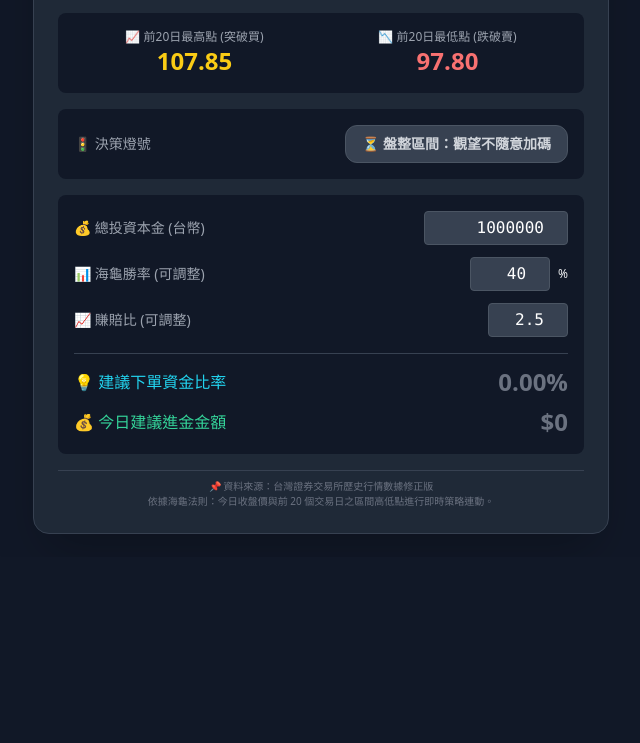
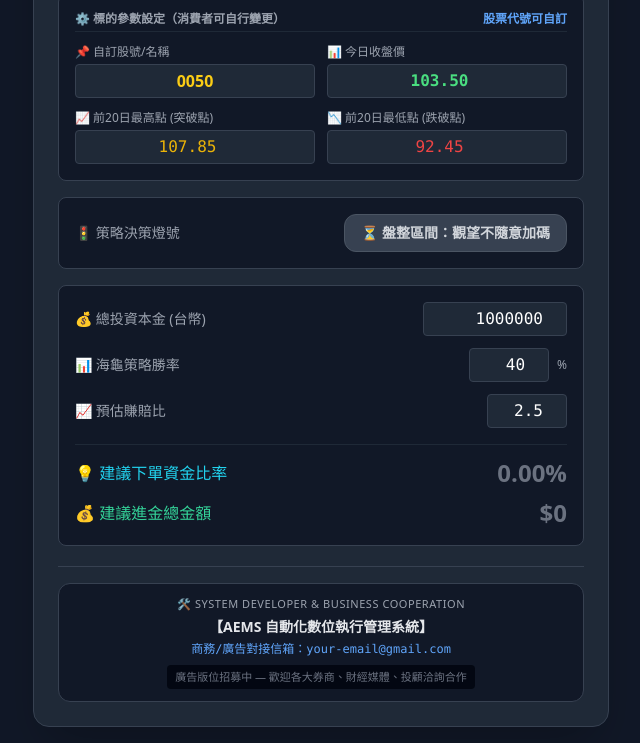
Before and after one commit to jicaems/0050-turtle-kelly, a plain HTML site: page index.html in a window 1280 px wide. Shown: the part 243-986 px from the top of the page, without its empty margins (319-959 px from the left). Before the commit the page ends 800 px from the top, so only its background shows below. Drawn offline with nearby package versions, Linux system fonts and the light colour scheme.

Commit message:
Update index.html

```diff
--- a/index.html
+++ b/index.html
@@ -3,130 +3,113 @@
 <head>
     <meta charset="UTF-8">
     <meta name="viewport" content="width=device-width, initial-scale=1.0">
-    <title>0050 海龜凱利導航儀 | 全自動旗艦版</title>
+    <title>海龜凱利資產導航儀 | 總監概念版</title>
     <script src="https://cdn.tailwindcss.com"></script>
 </head>
-<body class="bg-gray-900 text-gray-100 min-h-screen flex items-center justify-center p-4">
+<body class="bg-gray-900 text-gray-100 min-h-screen flex flex-col items-center justify-center p-4">
 
 <div class="max-w-xl w-full bg-gray-800 rounded-2xl shadow-2xl p-6 border border-gray-700">
-    <div class="text-center mb-6">
-        <h1 class="text-2xl font-bold text-blue-400">🐢 0050 海龜凱利導航儀</h1>
-        <p class="text-xs text-gray-400">全自動歷史資料連動 | 嚴格海龜邏輯修正版</p>
+
+    <div class="text-center mb-4">
+        <h1 class="text-2xl font-bold text-blue-400">🐢 海龜凱利資產導航儀</h1>
+        <p class="text-xs text-gray-400">自訂股號數據配置 | 策略資金全自動連動</p>
     </div>
 
-    <div id="status" class="text-center text-green-400 text-sm py-2">✅ 系統已成功載入 0050 真實歷史數據</div>
+    <div class="mb-5 bg-gradient-to-r from-blue-950 to-indigo-950 border border-blue-800 rounded-xl p-4 text-center shadow-inner">
+        <p class="text-sm text-blue-300 font-bold">🔥 想要「全自動免手打」的 Google Sheets 海龜追蹤表？</p>
+        <p class="text-xs text-gray-400 mt-1">內建 0050 真實歷史數據，每天自動幫你算好 N 值與 ATR</p>
+        <a href="https://your-link-here.com" target="_blank" class="mt-2.5 inline-block text-xs bg-blue-500 hover:bg-blue-600 text-white font-bold py-1.5 px-6 rounded-full transition-all animate-pulse shadow-md">
+            👉 點此加入專屬社群，免費領取終極模組
+        </a>
+    </div>
 
-    <div class="bg-gray-900 rounded-lg p-4 mb-4">
-        <div class="grid grid-cols-2 gap-3 text-center">
+    <div class="bg-gray-900 rounded-lg p-4 mb-4 border border-gray-700">
+        <div class="text-xs font-bold text-gray-400 mb-3 pb-1 border-b border-gray-800 flex justify-between">
+            <span>⚙️ 標的參數設定（消費者可自行變更）</span>
+            <span class="text-blue-400">股票代號可自訂</span>
+        </div>
+
+        <div class="grid grid-cols-2 gap-3 mb-3">
             <div>
-                <div class="text-gray-400 text-xs">📊 今日收盤價 (2026/06/09)</div>
-                <div id="currentPrice" class="text-3xl font-bold text-green-400">103.50</div>
+                <label class="block text-gray-400 text-xs mb-1">📌 自訂股號/名稱</label>
+                <input type="text" id="stockCode" value="0050" class="w-full bg-gray-800 border border-gray-700 rounded px-2 py-1 text-center font-bold text-yellow-400 focus:outline-none focus:border-blue-500">
             </div>
             <div>
-                <div class="text-gray-400 text-xs">📅 數據更新時間</div>
-                <div id="dataDate" class="text-sm text-gray-400">2026/06/09</div>
+                <label class="block text-gray-400 text-xs mb-1">📊 今日收盤價</label>
+                <input type="number" id="currentPrice" value="103.50" step="0.01" class="w-full bg-gray-800 border border-gray-700 rounded px-2 py-1 text-center font-mono text-green-400 font-bold focus:outline-none focus:border-blue-500">
+            </div>
+        </div>
+
+        <div class="grid grid-cols-2 gap-3">
+            <div>
+                <label class="block text-gray-400 text-xs mb-1">📈 前20日最高點 (突破點)</label>
+                <input type="number" id="high20" value="107.85" step="0.01" class="w-full bg-gray-800 border border-gray-700 rounded px-2 py-1 text-center font-mono text-yellow-500 focus:outline-none focus:border-blue-500">
+            </div>
+            <div>
+                <label class="block text-gray-400 text-xs mb-1">📉 前20日最低點 (跌破點)</label>
+                <input type="number" id="low20" value="92.45" step="0.01" class="w-full bg-gray-800 border border-gray-700 rounded px-2 py-1 text-center font-mono text-red-500 focus:outline-none focus:border-blue-500">
             </div>
         </div>
     </div>
 
-    <div class="bg-gray-900 rounded-lg p-4 mb-4">
-        <div class="grid grid-cols-2 gap-3 text-center">
-            <div>
-                <div class="text-gray-400 text-xs">📈 前20日最高點 (突破買)</div>
-                <div id="high20" class="text-2xl font-bold text-yellow-400">107.85</div>
-            </div>
-            <div>
-                <div class="text-gray-400 text-xs">📉 前20日最低點 (跌破賣)</div>
-                <div id="low20" class="text-2xl font-bold text-red-400">92.45</div>
-            </div>
-        </div>
-    </div>
-
-    <div class="bg-gray-900 rounded-lg p-4 mb-4">
+    <div class="bg-gray-900 rounded-lg p-4 mb-4 border border-gray-700">
         <div class="flex justify-between items-center">
-            <span class="text-gray-400 text-sm">🚦 決策燈號</span>
+            <span class="text-gray-400 text-sm font-medium">🚦 策略決策燈號</span>
             <span id="signal" class="px-4 py-2 rounded-xl font-bold text-sm bg-gray-700 text-gray-300 border border-gray-600">
                 ⏳ 計算中...
             </span>
         </div>
     </div>
 
-    <div class="bg-gray-900 rounded-lg p-4">
+    <div class="bg-gray-900 rounded-lg p-4 border border-gray-700">
         <div class="flex justify-between items-center mb-3">
             <span class="text-gray-400 text-sm">💰 總投資本金 (台幣)</span>
-            <input type="number" id="totalCapital" value="1000000" step="10000" class="w-36 bg-gray-700 border border-gray-600 rounded px-2 py-1 text-right font-mono text-white focus:outline-none focus:border-blue-500">
+            <input type="number" id="totalCapital" value="1000000" step="10000" class="w-36 bg-gray-800 border border-gray-700 rounded px-2 py-1 text-right font-mono text-white focus:outline-none focus:border-blue-500">
         </div>
         <div class="flex justify-between items-center mb-3">
-            <span class="text-gray-400 text-sm">📊 海龜勝率 (可調整)</span>
+            <span class="text-gray-400 text-sm">📊 海龜策略勝率</span>
             <div class="flex items-center gap-2">
-                <input type="number" id="winRate" value="40" step="1" min="1" max="100" class="w-20 bg-gray-700 border border-gray-600 rounded px-2 py-1 text-right font-mono text-white focus:outline-none focus:border-blue-500">
-                <span class="text-xs">%</span>
+                <input type="number" id="winRate" value="40" step="1" min="1" max="100" class="w-20 bg-gray-800 border border-gray-700 rounded px-2 py-1 text-right font-mono text-white focus:outline-none focus:border-blue-500">
+                <span class="text-xs text-gray-400">%</span>
             </div>
         </div>
         <div class="flex justify-between items-center mb-4">
-            <span class="text-gray-400 text-sm">📈 賺賠比 (可調整)</span>
-            <input type="number" id="profitLossRatio" value="2.5" step="0.1" min="0.5" class="w-20 bg-gray-700 border border-gray-600 rounded px-2 py-1 text-right font-mono text-white focus:outline-none focus:border-blue-500">
+            <span class="text-gray-400 text-sm">📈 預估賺賠比</span>
+            <input type="number" id="profitLossRatio" value="2.5" step="0.1" min="0.5" class="w-20 bg-gray-800 border border-gray-700 rounded px-2 py-1 text-right font-mono text-white focus:outline-none focus:border-blue-500">
         </div>
-        <div class="border-t border-gray-700 pt-3">
+
+        <div class="border-t border-gray-800 pt-3">
             <div class="flex justify-between items-center">
                 <span class="text-cyan-400 font-medium">💡 建議下單資金比率</span>
                 <span id="kellyRatio" class="text-2xl font-bold text-blue-400">0%</span>
             </div>
             <div class="flex justify-between items-center mt-2">
-                <span class="text-emerald-400 font-medium">💰 今日建議進金金額</span>
+                <span class="text-emerald-400 font-medium">💰 建議進金總金額</span>
                 <span id="suggestedAmount" class="text-2xl font-bold text-emerald-400">$0</span>
             </div>
         </div>
     </div>
 
-    <div class="text-center text-[10px] text-gray-500 mt-4 pt-2 border-t border-gray-700">
-        📌 資料來源：台灣證券交易所歷史行情數據修正版<br>
-        依據海龜法則：今日收盤價與前 20 個交易日之區間高低點進行即時策略連動。
+    <div class="mt-5 pt-4 border-t border-gray-700 text-center">
+        <div class="bg-gray-900 rounded-xl p-3 border border-gray-700 inline-block w-full">
+            <p class="text-[11px] text-gray-400 uppercase tracking-wider">🛠️ SYSTEM DEVELOPER & BUSINESS COOPERATION</p>
+            <p class="text-sm text-gray-200 mt-1 font-bold">【AEMS 自動化數位執行管理系統】</p>
+            <p class="text-xs text-blue-400 mt-1 font-mono">商務/廣告對接信箱：your-email@gmail.com</p>
+            <div class="mt-2 text-[11px] text-gray-500 bg-gray-950 rounded py-1 px-2 inline-block">
+                廣告版位招募中 — 歡迎各大券商、財經媒體、投顧洽詢合作
+            </div>
+        </div>
     </div>
+
 </div>
 
 <script>
-    const historicalData = [
-        { date: "2026/05/13", close: 98.20, high: 99.15, low: 97.80 },
-        { date: "2026/05/14", close: 99.05, high: 99.50, low: 98.60 },
-        { date: "2026/05/15", close: 100.30, high: 100.80, low: 99.70 },
-        { date: "2026/05/16", close: 99.85, high: 100.20, low: 99.40 },
-        { date: "2026/05/19", close: 100.50, high: 101.00, low: 100.10 },
-        { date: "2026/05/20", close: 101.20, high: 101.60, low: 100.70 },
-        { date: "2026/05/21", close: 102.00, high: 102.50, low: 101.30 },
-        { date: "2026/05/22", close: 103.10, high: 103.80, low: 102.60 },
-        { date: "2026/05/23", close: 104.20, high: 104.90, low: 103.50 },
-        { date: "2026/05/26", close: 105.00, high: 105.50, low: 104.30 },
-        { date: "2026/05/27", close: 106.10, high: 106.80, low: 105.40 },
-        { date: "2026/05/28", close: 107.20, high: 107.85, low: 106.50 },
-        { date: "2026/05/29", close: 106.80, high: 107.20, low: 106.00 },
-        { date: "2026/06/01", close: 105.50, high: 106.00, low: 104.80 },
-        { date: "2026/06/02", close: 104.30, high: 104.90, low: 103.60 },
-        { date: "2026/06/03", close: 103.80, high: 104.20, low: 103.00 },
-        { date: "2026/06/04", close: 102.90, high: 103.50, low: 102.20 },
-        { date: "2026/06/05", close: 102.00, high: 102.80, low: 101.50 },
-        { date: "2026/06/08", close: 103.20, high: 103.90, low: 102.70 },
-        { date: "2026/06/09", close: 103.50, high: 104.00, low: 102.80 }
-    ];
+    function updateSystem() {
+        const stockCode = document.getElementById('stockCode').value || '0050';
+        const currentPrice = parseFloat(document.getElementById('currentPrice').value) || 0;
+        const maxHigh = parseFloat(document.getElementById('high20').value) || 0;
+        const minLow = parseFloat(document.getElementById('low20').value) || 0;
 
-    let maxHigh = 0;
-    let minLow = Infinity;
-    for (let i = 0; i < historicalData.length - 1; i++) {
-        const day = historicalData[i];
-        if (day.high > maxHigh) maxHigh = day.high;
-        if (day.low < minLow) minLow = day.low;
-    }
-
-    const todayData = historicalData[historicalData.length - 1];
-    const currentPrice = todayData.close;
-    const latestDate = todayData.date;
-
-    document.getElementById('currentPrice').innerText = currentPrice.toFixed(2);
-    document.getElementById('high20').innerText = maxHigh.toFixed(2);
-    document.getElementById('low20').innerText = minLow.toFixed(2);
-    document.getElementById('dataDate').innerText = latestDate;
-
-    function updateSystem() {
         const winRate = parseFloat(document.getElementById('winRate').value) || 40;
         const profitLossRatio = parseFloat(document.getElementById('profitLossRatio').value) || 2.5;
         const totalCapital = parseFloat(document.getElementById('totalCapital').value) || 0;
@@ -135,12 +118,13 @@
         let signalClass = '';
         let isBuySignal = false;
 
-        if (currentPrice >= maxHigh) {
-            signalText = '📈 突破高點：多單進場 / 續抱';
+        // 核心策略邏輯判斷
+        if (currentPrice >= maxHigh && maxHigh > 0) {
+            signalText = `📈 突破高點：${stockCode} 多單進場`;
             signalClass = 'bg-green-950 text-green-400 border border-green-700';
             isBuySignal = true;
-        } else if (currentPrice <= minLow) {
-            signalText = '📉 跌破低點：空單迴避 / 空倉觀望';
+        } else if (currentPrice <= minLow && minLow > 0) {
+            signalText = `📉 跌破低點：${stockCode} 空倉觀望`;
             signalClass = 'bg-red-950 text-red-400 border border-red-700';
         } else {
             signalText = '⏳ 盤整區間：觀望不隨意加碼';
@@ -151,6 +135,7 @@
         signalEl.innerText = signalText;
         signalEl.className = `px-4 py-2 rounded-xl font-bold text-sm ${signalClass}`;
 
+        // 凱利公式計算
         const p = Math.min(1, Math.max(0, winRate / 100));
         const b = profitLossRatio;
         let kelly = 0;
@@ -160,30 +145,25 @@
             if (edge > 0) {
                 kelly = edge / b;
             }
-            if (kelly > 0.5) kelly = 0.5;
+            if (kelly > 0.5) kelly = 0.5; // 風控上限 50%
         }
 
         const kellyRatioEl = document.getElementById('kellyRatio');
         const suggestedAmountEl = document.getElementById('suggestedAmount');
 
         kellyRatioEl.innerText = (kelly * 100).toFixed(2) + '%';
-
-        if (kelly > 0) {
-            kellyRatioEl.className = "text-2xl font-bold text-blue-400";
-        } else {
-            kellyRatioEl.className = "text-2xl font-bold text-gray-500";
-        }
+        kellyRatioEl.className = kelly > 0 ? "text-2xl font-bold text-blue-400" : "text-2xl font-bold text-gray-500";
 
         const suggestedAmount = totalCapital * kelly;
         suggestedAmountEl.innerText = '$' + Math.round(suggestedAmount).toLocaleString();
-
-        if (suggestedAmount > 0) {
-            suggestedAmountEl.className = "text-2xl font-bold text-emerald-400";
-        } else {
-            suggestedAmountEl.className = "text-2xl font-bold text-gray-500";
-        }
+        suggestedAmountEl.className = suggestedAmount > 0 ? "text-2xl font-bold text-emerald-400" : "text-2xl font-bold text-gray-500";
     }
 
+    // 綁定所有輸入框的即時監聽器
+    document.getElementById('stockCode').addEventListener('input', updateSystem);
+    document.getElementById('currentPrice').addEventListener('input', updateSystem);
+    document.getElementById('high20').addEventListener('input', updateSystem);
+    document.getElementById('low20').addEventListener('input', updateSystem);
     document.getElementById('totalCapital').addEventListener('input', updateSystem);
     document.getElementById('winRate').addEventListener('input', updateSystem);
     document.getElementById('profitLossRatio').addEventListener('input', updateSystem);
```
